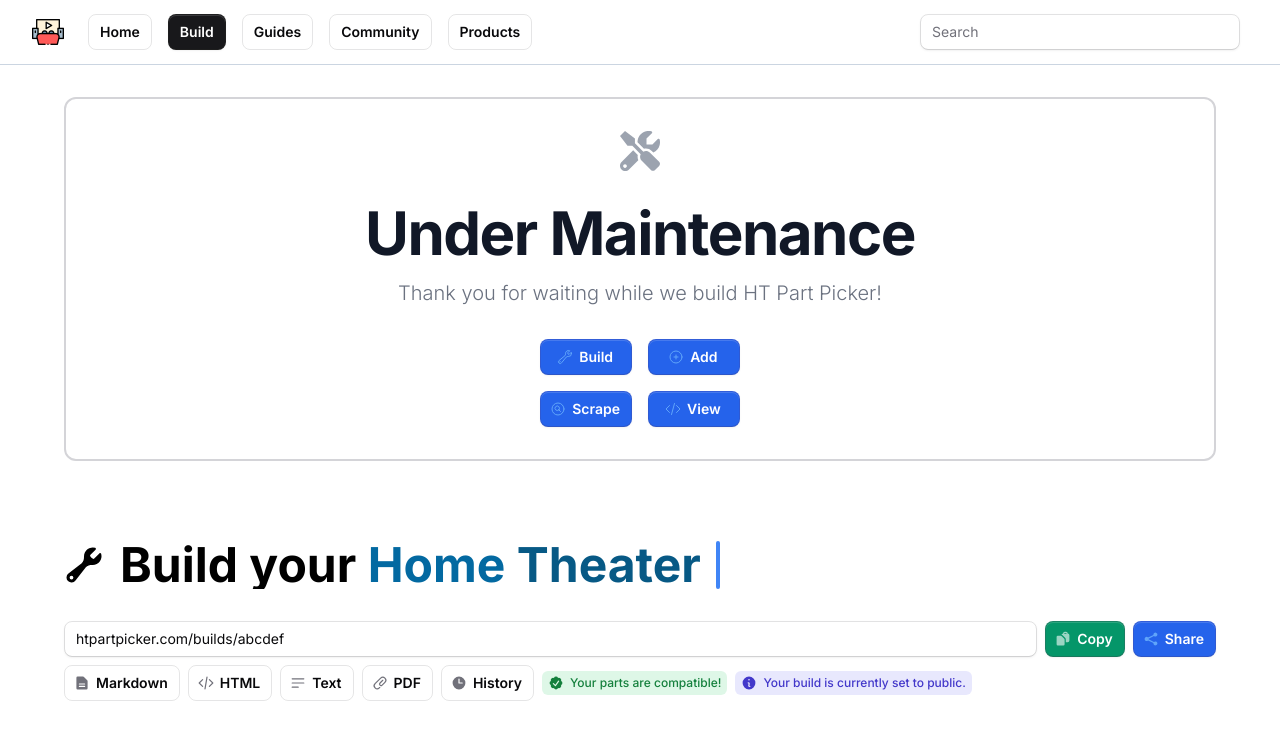
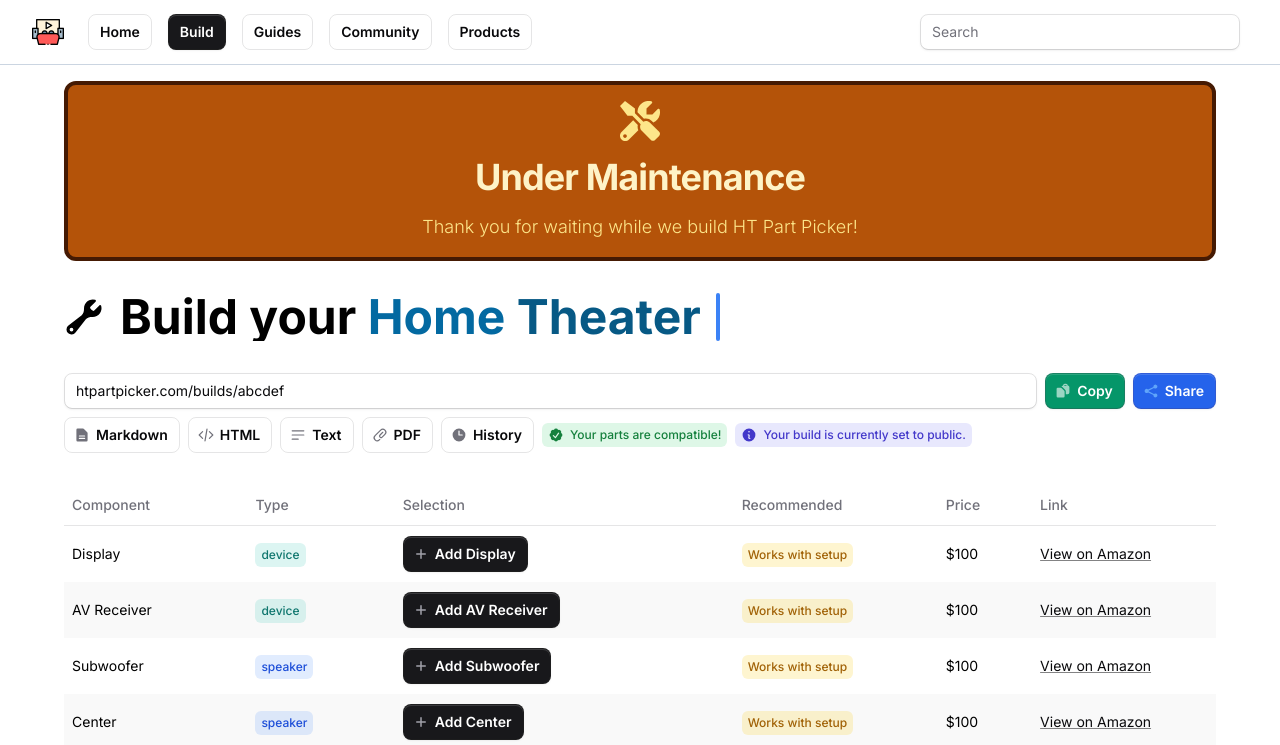
Before and after one commit to amanat361/htpartpicker, a Next.js app: page /build in a window 1280 px wide. Shown: the top 745 px of the page. Built offline with nearby package versions, Linux system fonts and the light colour scheme.

Commit message:
updatged maintenance banner

```diff
--- /dev/null
+++ b/app/(public)/config/page.tsx
@@ -0,0 +1,11 @@
+export default function ConfigPage() {
+  return (
+    <div className="p-4">
+      <h1 className="text-2xl font-bold mb-4">Config</h1>
+      <div className="space-y-4">
+        <a href="/config/random">Random</a>
+        <a href="/config/all">All</a>
+      </div>
+    </div>
+  );
+}
--- a/app/(public)/layout.tsx
+++ b/app/(public)/layout.tsx
@@ -8,7 +8,7 @@ export default async function PublicLayout({
   return (
     <>
       <ConstructionGreeting />
-      <main className="flex flex-col items-center justify-center p-4 md:p-8 lg:p-10 xl:p-12">
+      <main className="flex flex-col items-center justify-center p-4">
         {children}
       </main>
     </>
--- a/components/construction.tsx
+++ b/components/construction.tsx
@@ -2,10 +2,10 @@ import Menu from "./menu";
 
 export default function ConstructionGreeting() {
   return (
-    <div className="w-full max-w-6xl mx-auto my-8">
-      <section className="border-2 rounded-xl border-zinc-300 dark:border-zinc-800 max-w-6xl w-full flex flex-col gap-4 justify-center items-center p-8">
+    <div className="w-full max-w-6xl mx-auto my-4 bg-amber-700 rounded-xl border-amber-950 border-4 p-4">
+      <section className="w-full flex flex-col gap-4 justify-center items-center">
         <svg
-          className="mx-auto mb-4 w-10 h-10 text-gray-400"
+          className="mx-auto w-10 h-10 text-amber-200"
           xmlns="http://www.w3.org/2000/svg"
           viewBox="0 0 512 512"
         >
@@ -14,13 +14,13 @@ export default function ConstructionGreeting() {
             d="M331.8 224.1c28.29 0 54.88 10.99 74.86 30.97l19.59 19.59c40.01-17.74 71.25-53.3 81.62-96.65c5.725-23.92 5.34-47.08 .2148-68.4c-2.613-10.88-16.43-14.51-24.34-6.604l-68.9 68.9h-75.6V97.2l68.9-68.9c7.912-7.912 4.275-21.73-6.604-24.34c-21.32-5.125-44.48-5.51-68.4 .2148c-55.3 13.23-98.39 60.22-107.2 116.4C224.5 128.9 224.2 137 224.3 145l82.78 82.86C315.2 225.1 323.5 224.1 331.8 224.1zM384 278.6c-23.16-23.16-57.57-27.57-85.39-13.9L191.1 158L191.1 95.99l-127.1-95.99L0 63.1l96 127.1l62.04 .0077l106.7 106.6c-13.67 27.82-9.251 62.23 13.91 85.39l117 117.1c14.62 14.5 38.21 14.5 52.71-.0016l52.75-52.75c14.5-14.5 14.5-38.08-.0016-52.71L384 278.6zM227.9 307L168.7 247.9l-148.9 148.9c-26.37 26.37-26.37 69.08 0 95.45C32.96 505.4 50.21 512 67.5 512s34.54-6.592 47.72-19.78l119.1-119.1C225.5 352.3 222.6 329.4 227.9 307zM64 472c-13.25 0-24-10.75-24-24c0-13.26 10.75-24 24-24S88 434.7 88 448C88 461.3 77.25 472 64 472z"
           />
         </svg>
-        <h1 className="text-2xl font-bold tracking-tight leading-none text-gray-900 md:text-5xl xl:text-6xl dark:text-white">
+        <h1 className="text-2xl font-bold tracking-tight leading-none text-amber-100 md:text-4xl">
           Under Maintenance
         </h1>
-        <p className="font-light text-gray-500 md:text-lg xl:text-xl dark:text-gray-400 mb-4">
+        <p className="font-light text-amber-200 md:text-lg">
           Thank you for waiting while we build HT Part Picker!
         </p>
-        <Menu />
+        {/* <Menu /> */}
       </section>
     </div>
   );
--- a/components/menu.tsx
+++ b/components/menu.tsx
@@ -51,7 +51,7 @@ function classNames(...classes: string[]) {
 
 export default function Menu() {
   return (
-    <div className="grid grid-cols-2 gap-4">
+    <div className="grid grid-cols-4 gap-4">
       {actions.map((action, actionIdx) => (
         <Button href={action.href} key={action.title} color="blue">
           <action.icon />
```
